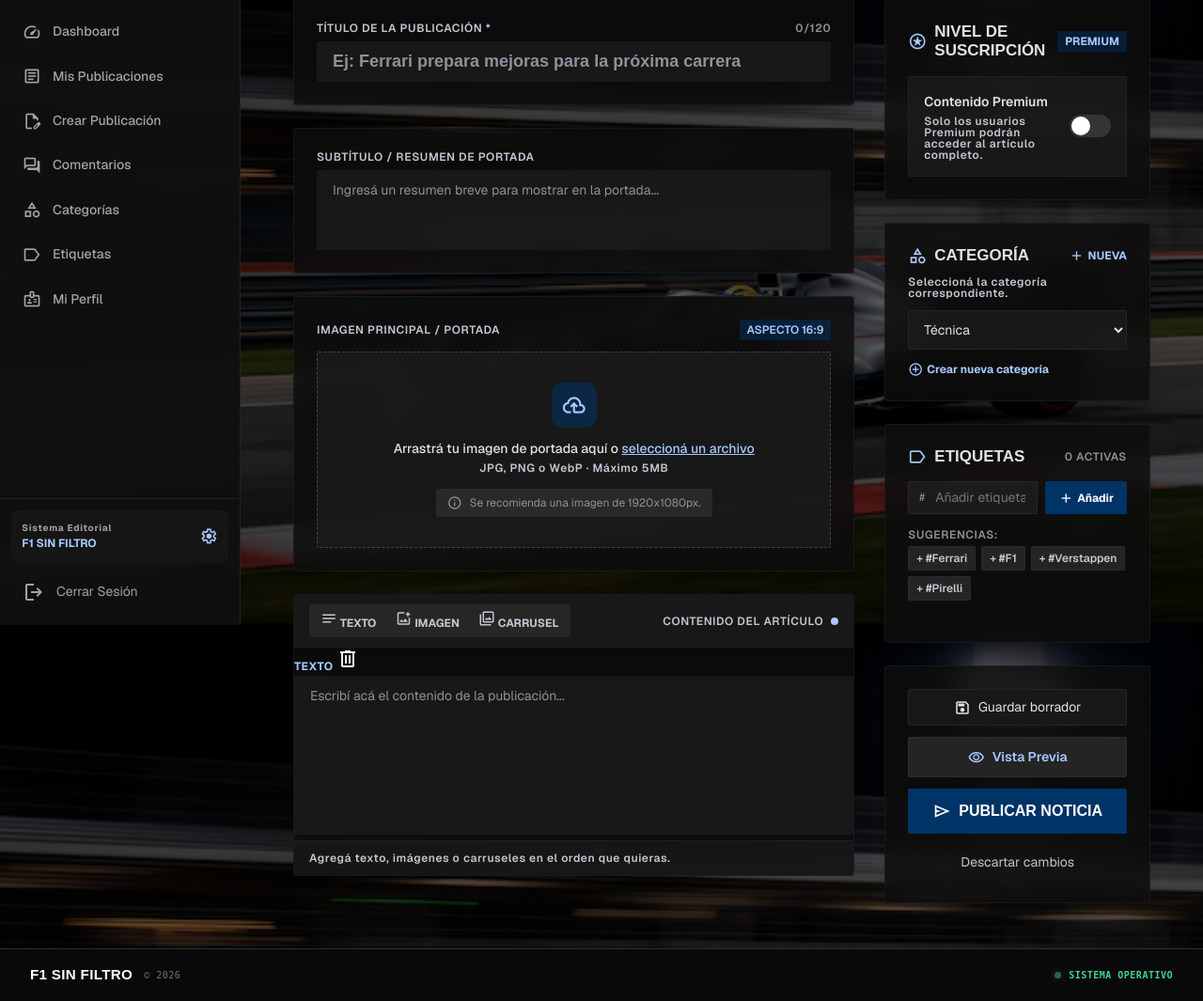
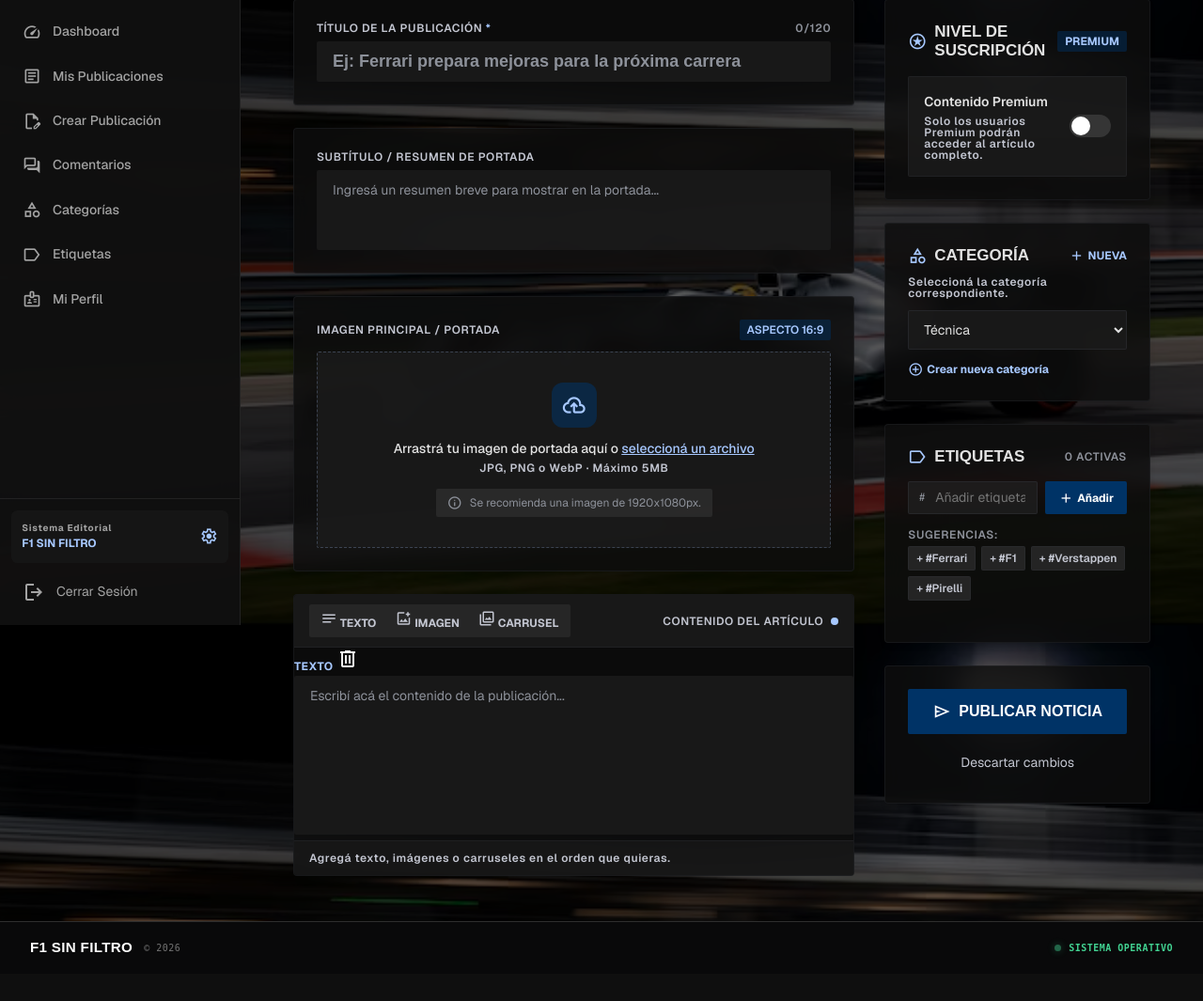
Before and after one commit to enzorodriguez-create/f1-sin-filtro, a Flask app: template app/templates/editor/crear_publicacion.html in a window 1280 px wide. Shown: the part 135-1200 px from the top of the page at 94% size. After the commit the page ends 1148 px from the top, so only its background shows below. Run offline with Flask 3, Linux system fonts and the light colour scheme; the template is opened without the code that fills it: values that come from a table or form of the project are taken from there, others are empty; some web fonts are replaced.

Commit message:
fix:
Elimino datos que no voy a usar de editor

```diff
--- a/app/templates/editor/crear_publicacion.html
+++ b/app/templates/editor/crear_publicacion.html
@@ -207,27 +207,6 @@
 
 
                         <!-- =========================
-                             MENSAJE BORRADOR
-                        ========================== -->
-
-                        <div
-                            class="toast hidden"
-                            id="save-alert"
-                        >
-
-                            <span class="material-symbols-outlined i20 c-primary">
-                                check_circle
-                            </span>
-
-                            <span>
-                                Borrador guardado
-                            </span>
-
-                        </div>
-
-
-
-                        <!-- =========================
                              ENCABEZADO
                         ========================== -->
 
@@ -275,13 +254,11 @@
                         <div class="grid">
 
 
-
                             <!-- =========================
                                  COLUMNA IZQUIERDA
                             ========================== -->
 
                             <div class="col-left">
-
 
 
                                 <!-- =========================
@@ -400,7 +377,7 @@
                                         <img
                                             id="cover-preview"
                                             class="cover-preview hidden"
-                                            alt="Vista previa de la portada"
+                                            alt="Imagen de portada seleccionada"
                                         >
 
 
@@ -454,7 +431,6 @@
                                 ========================== -->
 
                                 <div class="editor-card">
-
 
 
                                     <!-- BOTONES DE BLOQUES -->
@@ -616,7 +592,6 @@
                             <div class="col-right">
 
 
-
                                 <!-- =========================
                                      PREMIUM
                                 ========================== -->
@@ -1008,49 +983,6 @@
                                 ========================== -->
 
                                 <div class="card card-side gap12">
-
-
-
-                                    <!-- GUARDAR BORRADOR -->
-
-                                    <button
-                                        class="btn-draft"
-                                        id="btn-draft"
-                                        type="submit"
-                                        name="accion"
-                                        value="borrador"
-                                    >
-
-                                        <span class="material-symbols-outlined i18">
-                                            save
-                                        </span>
-
-                                        <span>
-                                            Guardar borrador
-                                        </span>
-
-                                    </button>
-
-
-
-                                    <!-- VISTA PREVIA -->
-
-                                    <button
-                                        class="btn-preview"
-                                        id="btn-preview"
-                                        type="button"
-                                    >
-
-                                        <span class="material-symbols-outlined i18">
-                                            visibility
-                                        </span>
-
-                                        <span>
-                                            Vista Previa
-                                        </span>
-
-                                    </button>
-
 
 
                                     <!-- PUBLICAR -->
@@ -2085,42 +2017,6 @@
 
 
             /* =========================
-               GUARDAR BORRADOR
-            ========================= */
-
-            const draftButton =
-                document.getElementById(
-                    "btn-draft"
-                );
-
-
-            const saveAlert =
-                document.getElementById(
-                    "save-alert"
-                );
-
-
-            if (
-                draftButton &&
-                saveAlert
-            ) {
-
-                draftButton.addEventListener(
-                    "click",
-                    () => {
-
-                        saveAlert.classList.remove(
-                            "hidden"
-                        );
-
-                    }
-                );
-
-            }
-
-
-
-            /* =========================
                DESCARTAR CAMBIOS
             ========================= */
 
@@ -2262,7 +2158,7 @@
 
 
             /* =========================
-               PREVISUALIZACIÓN PORTADA
+               IMAGEN DE PORTADA
             ========================= */
 
             const coverInput =
```
Also changed, not shown: app/templates/editor/mis_publicaciones.html (+0 -13 lines). Lines whose indentation alone changed are shown as unchanged.
